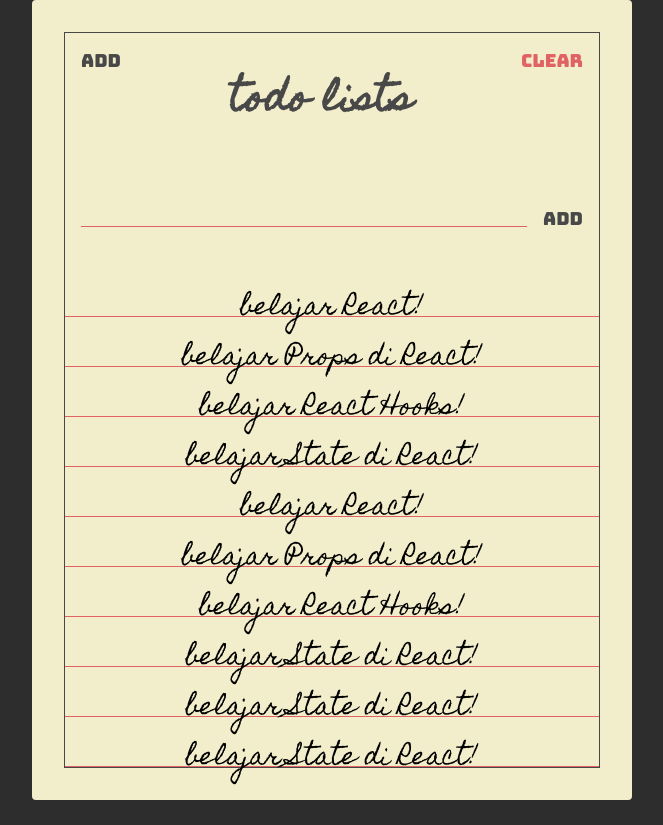
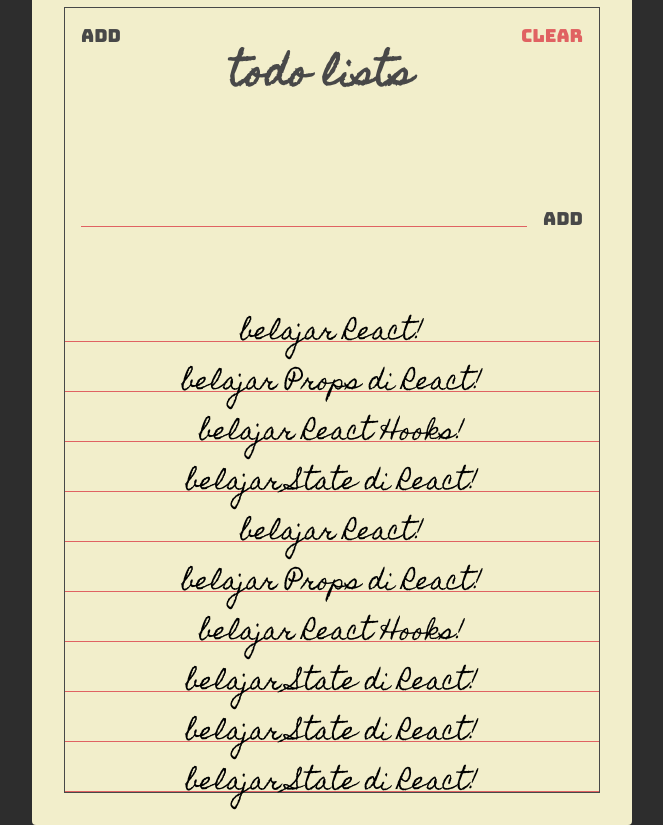
Before and after one commit to anton-sihotang/React-todolist, a React (Create React App) app: page / in a window 1280 px wide. Shown: the whole page, without its empty margins (308-971 px from the left). Before the commit the page ends 800 px from the top, so only its background shows below. Built offline with nearby package versions, Linux system fonts and the light colour scheme.

Commit message:
membuat TodoForm dengan Hooks

```diff
--- a/src/components/TodoForm.jsx
+++ b/src/components/TodoForm.jsx
@@ -1,4 +1,5 @@
 import React, { useState } from "react";
+import PropTypes from "prop-types";
 
 const TodoForm = () => {
   const [value, setValue] = useState("");
@@ -11,6 +12,7 @@
       return;
     }
 
+    addTodo(value);
     alert(value);
     setValue("");
   };
@@ -30,4 +32,8 @@
   );
 };
 
+TodoForm.propTypes = {
+  addTodo: PropTypes.func.isRequired
+};
+
 export default TodoForm;
--- a/src/styles.css
+++ b/src/styles.css
@@ -39,7 +39,7 @@
 
 .container {
   width: 600px;
-  height: 800px;
+  height: 850px;
   background-color: #f2eecb;
   border-radius: 4px;
 
```
